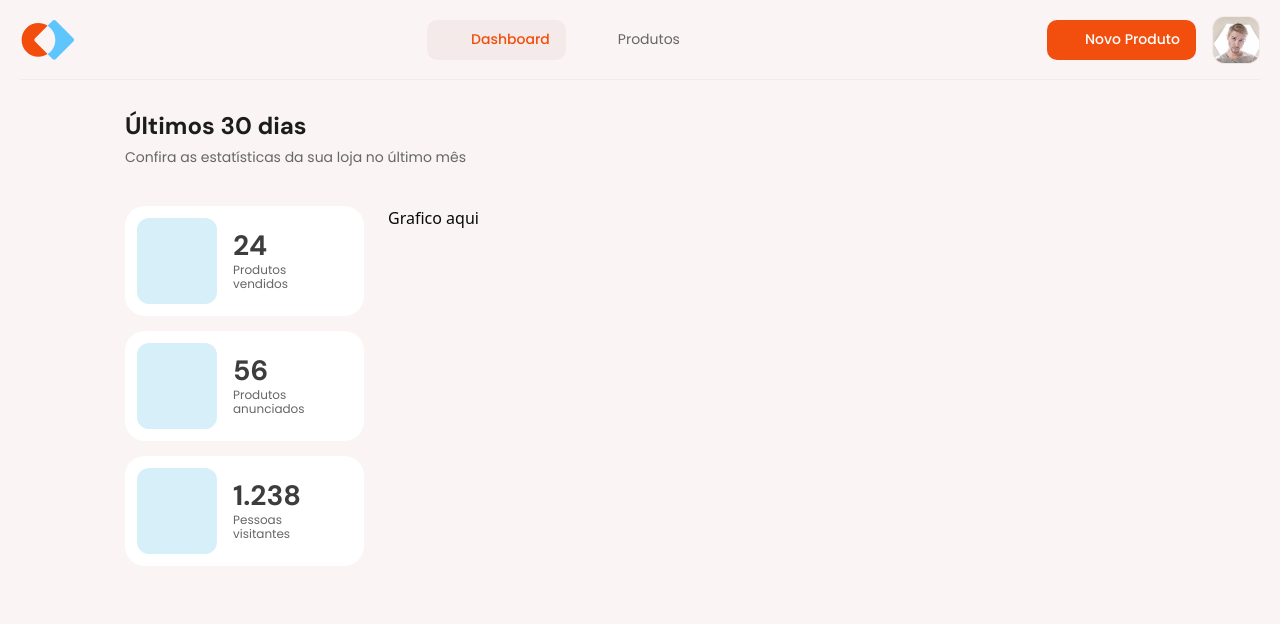
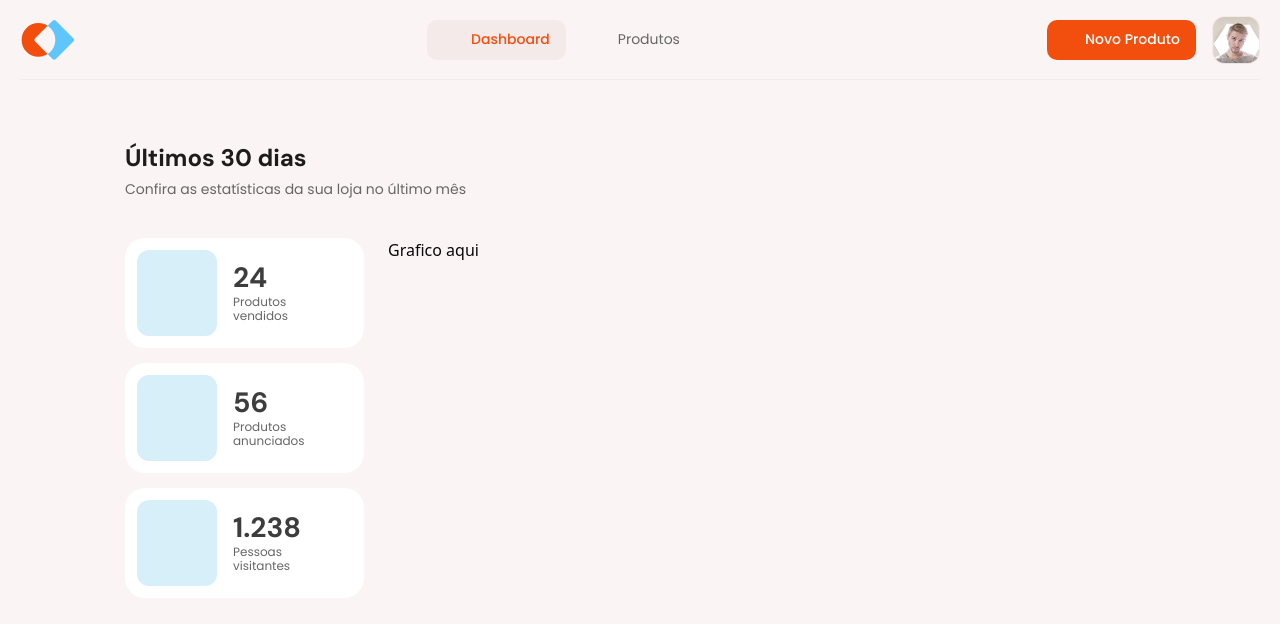
Before and after one commit to ropdias/marketplace-web, a React (Vite) app: page / in a window 1280 px wide. Shown: the top 624 px of the page. Built offline with nearby package versions, Linux system fonts and the light colour scheme; some icons are missing.

Commit message:
add empty div with h-6

```diff
--- a/src/pages/app/dashboard/dashboard.tsx
+++ b/src/pages/app/dashboard/dashboard.tsx
@@ -11,6 +11,7 @@ export function Dashboard() {
     <>
       <Helmet title="Dashboard" />
       <div className="flex flex-col gap-2">
+        <div className="h-6"></div>
         <p className={cn('text-gray-500', getTailwindClass('font-title-md'))}>
           Últimos 30 dias
         </p>
```
